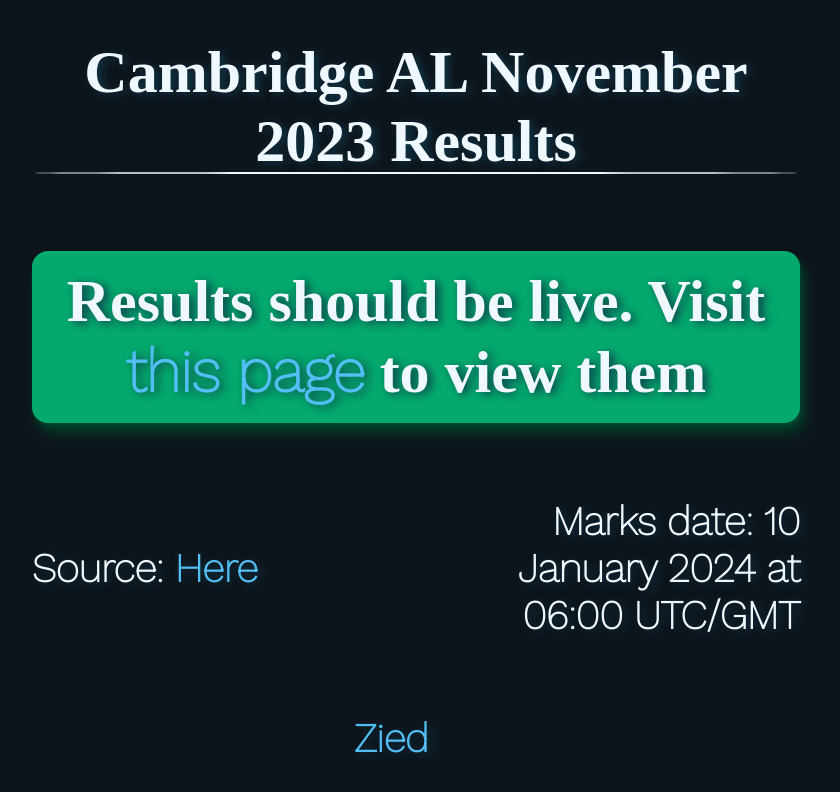
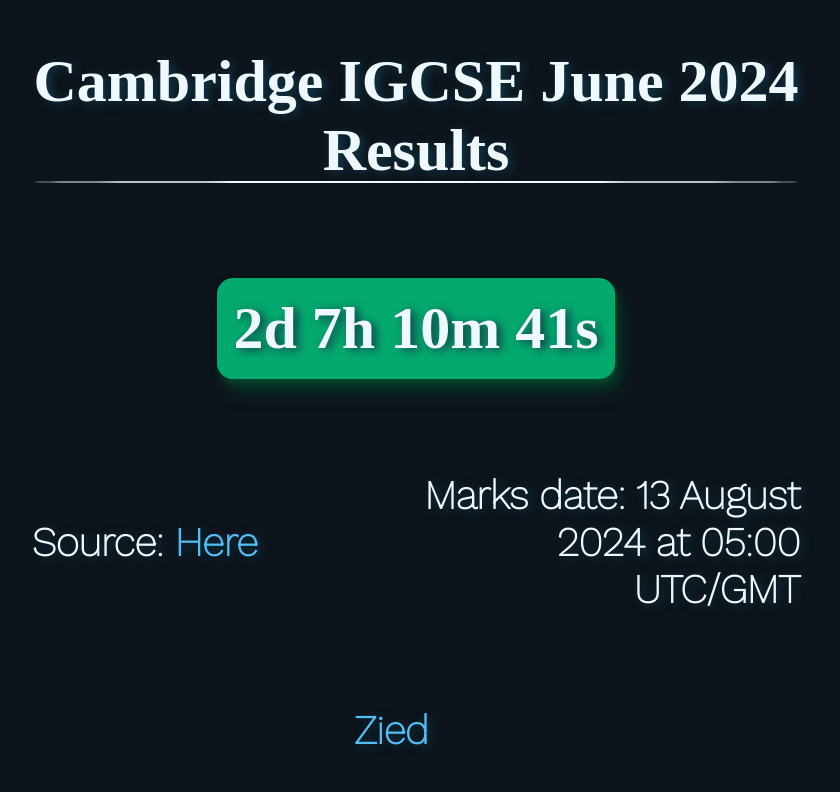
Before and after one commit to ZiedDev/igcse-timers, a plain HTML site: page index.html in a window 1280 px wide. Shown: the whole page, without its empty margins (224-1064 px from the left). Drawn offline with Linux system fonts and the light colour scheme; a web font is replaced by a local one.

Commit message:
changed time to match june 2024 session

```diff
--- a/index.html
+++ b/index.html
@@ -25,13 +25,13 @@
 <body>
     <div class="page-container">
 
-        <h2 class="title">Cambridge AL November 2023 Results</h2>
+        <h2 class="title">Cambridge IGCSE June 2024 Results</h2>
         <h2 id="count-down-timer" class="count-down-timer">Count Down timer should be displayed here</h2>
         <h3 class="source">Source: <a
-                href="https://help.cambridgeinternational.org/hc/en-gb/articles/360000315125-When-will-November-2023-results-be-released-"
+                href="https://www.cambridgeinternational.org/exam-administration/cambridge-exams-officers-guide/phase-6-results-and-certificates/preparing-for-results-day/"
                 target="_blank">Here</a>
         </h3>
-        <h3 class="date">Marks date: 10 January 2024 at 06:00 UTC/GMT</h3>
+        <h3 class="date">Marks date: 13 August 2024 at 05:00 UTC/GMT</h3>
 
         <a class="footer" href="https://github.com/ZiedDev" target="_blank">Zied <svg xmlns="http://www.w3.org/2000/svg"
                 width="38" height="38" viewBox="0 0 24 20">
--- a/script.js
+++ b/script.js
@@ -3,7 +3,7 @@ const resultsLink = '<a class="results-link" target="_blank" href="https://myres
 
 
 // Set the date we're counting down to
-let countDownDate = new Date(1704866400000).getTime();
+let countDownDate = new Date(1723525200001).getTime(); // extra millisecond cuz why not
 
 // Update the count down every 1 second
 let updateCountDown = setInterval(function () {
```
